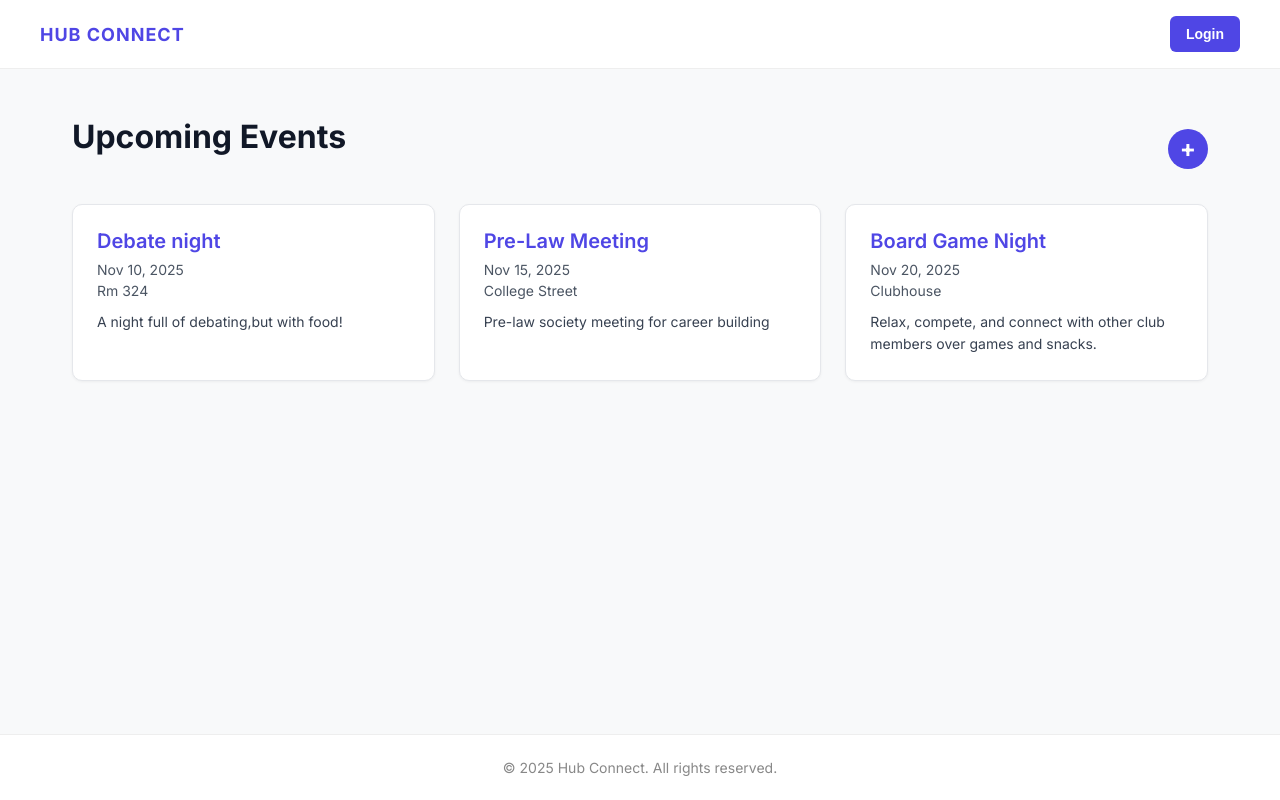
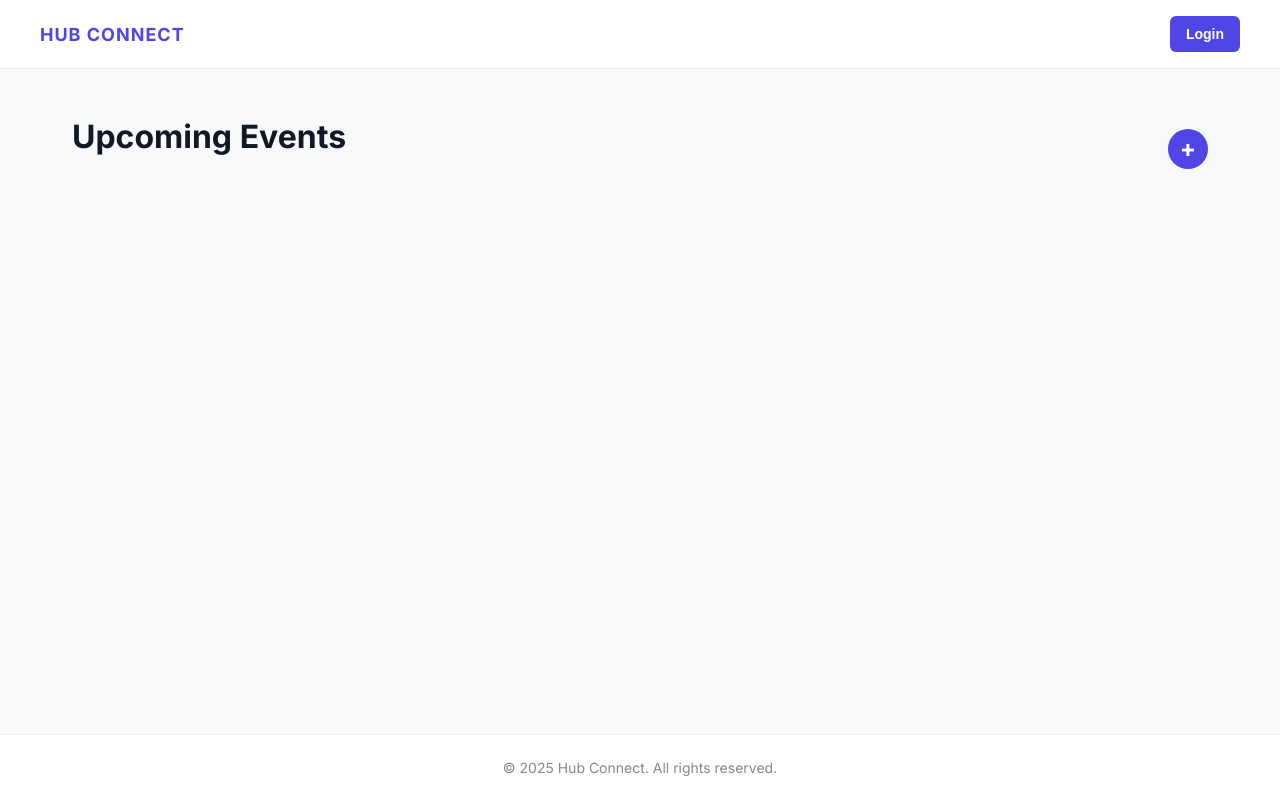
Before and after one commit to banjworst/HUBCONNECT, a website: page events.html in a window 1280 px wide. Drawn offline with Linux system fonts and the light colour scheme; no server answers.

Commit message:
Updated events.html to delete previous static events

```diff
--- a/events.html
+++ b/events.html
@@ -50,24 +50,8 @@
                 <a href="create_event.html" class="add-event-btn">+</a>
             </div>
             <div class="event-list">
-                <div class="event-card">
-                    <h2>Debate night</h2>
-                    <p class="event-date">Nov 10, 2025</p>
-                    <p class="event-location">Rm 324</p>
-                    <p class="event-description">A night full of debating,but with food!</p>
-                </div>
-                <div class="event-card">
-                    <h2>Pre-Law Meeting</h2>
-                    <p class="event-date">Nov 15, 2025</p>
-                    <p class="event-location">College Street</p>
-                    <p class="event-description">Pre-law society meeting for career building</p>
-                </div>
-                <div class="event-card">
-                    <h2>Board Game Night</h2>
-                    <p class="event-date">Nov 20, 2025</p>
-                    <p class="event-location">Clubhouse</p>
-                    <p class="event-description">Relax, compete, and connect with other club members over games and snacks.</p>
-                </div>
+
+
             </div>
         </section>
     </main>
```
